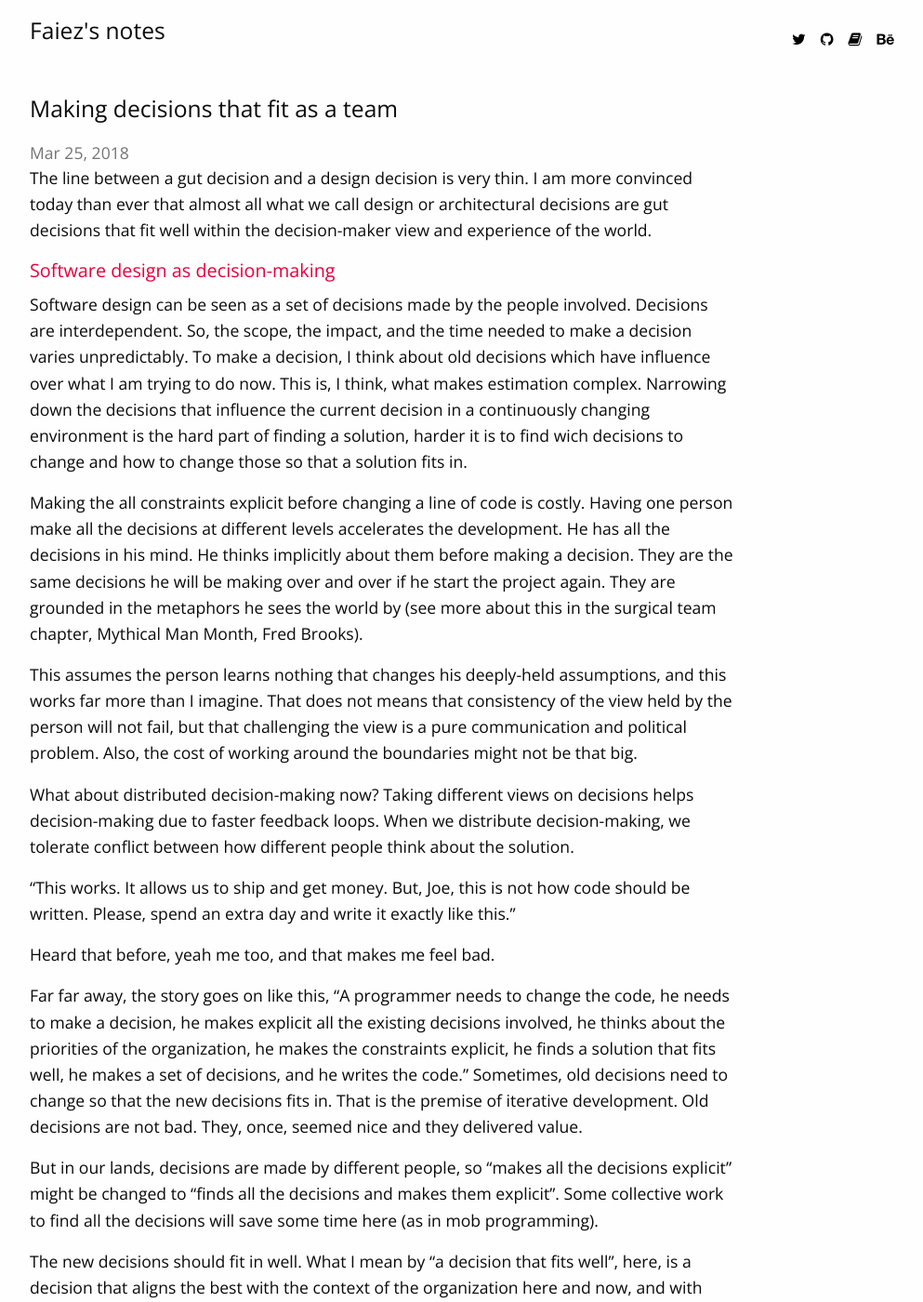
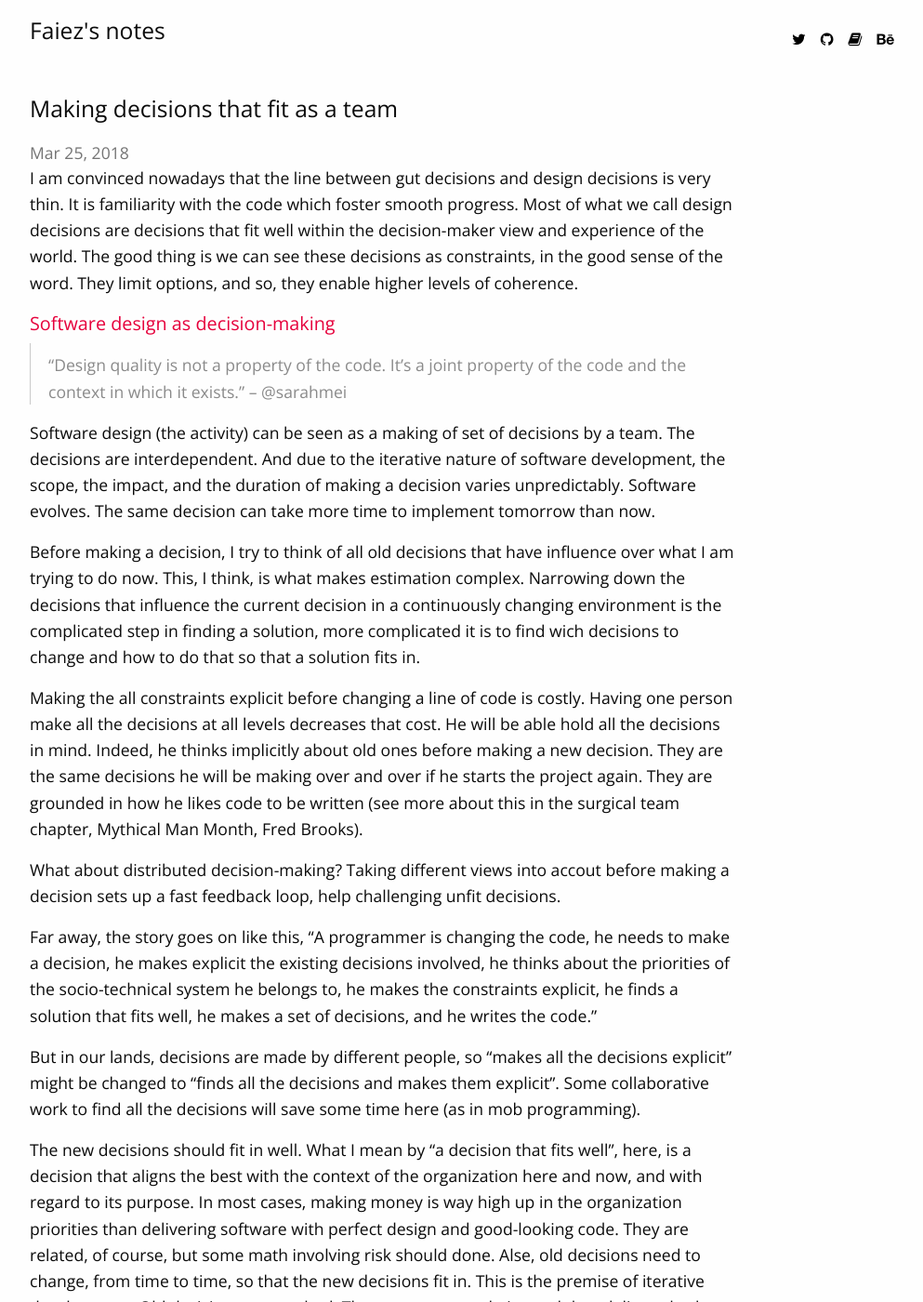
Before and after one commit to haresfaiez/haresfaiez.github.io, a Jekyll site: the page built from _posts/2018-03-25-making-decisions-that-fit-as-a-team.md, in a window 1280 px wide and 1400 px high. Shown: the whole window at 93% size, without its empty margins (103-1096 px from the left). Built offline with Jekyll 4.4.1, drawn with Linux system fonts in a browser that asks for light colours; comment, search, counter and statistics services are not loaded; some of the changed text lies outside the part shown.

Commit message:
Improve the design-decision-making post

```diff
--- a/_posts/2018-03-25-making-decisions-that-fit-as-a-team.md
+++ b/_posts/2018-03-25-making-decisions-that-fit-as-a-team.md
@@ -7,55 +7,123 @@ categories: Software, design
 tags: featured
 ---
 
-The line between a gut decision and a design decision is very thin. I am more convinced today than ever that almost all what we call design or architectural decisions are gut decisions that fit well within the decision-maker view and experience of the world.
+I am convinced nowadays that the line between gut decisions and design decisions is very thin.
+It is familiarity with the code which foster smooth progress.
+Most of what we call design decisions are decisions that fit well within the decision-maker
+view and experience of the world.
+The good thing is we can see these decisions as constraints, in the good sense of the word.
+They limit options, and so, they enable higher levels of coherence.
 
 ## Software design as decision-making
 
-Software design can be seen as a set of decisions made by the people involved. Decisions are interdependent. So, the scope, the impact, and the time needed to make a decision varies unpredictably. To make a decision, I think about old decisions which have influence over what I am trying to  do now. This is, I think, what makes estimation complex. Narrowing down the decisions that influence the current decision in a continuously changing environment is the hard part of finding a solution, harder it is to find wich decisions to change and how to change those so that a solution fits in.
+> "Design quality is not a property of the code.
+> It's a joint property of the code and the context in which it exists." -- @sarahmei
 
-Making the all constraints explicit before changing a line of code is costly. Having one person make all the decisions at different levels accelerates the development. He has all the decisions in his mind. He thinks implicitly about them before making a decision. They are the same decisions he will be making over and over if he start the project again. They are grounded in the metaphors he sees the world by (see more about this in the surgical team chapter, Mythical Man Month, Fred Brooks).
+Software design (the activity) can be seen as a making of set of decisions by a team.
+The decisions are interdependent. And due to the iterative nature of software development,
+the scope, the impact, and the duration of making a decision varies unpredictably.
+Software evolves. The same decision can take more time to implement tomorrow than now.
 
-This assumes the person learns nothing that changes his deeply-held assumptions, and this works far more than I imagine. That does not means that consistency of the view held by the person will not fail, but that challenging the view is a pure communication and political problem. Also, the cost of working around the boundaries might not be that big.
+Before making a decision, I try to think of all old decisions that have influence
+over what I am trying to do now.
+This, I think, is what makes estimation complex.
+Narrowing down the decisions that influence the current decision in a continuously changing
+environment is the complicated step in finding a solution, more complicated it is to find wich
+decisions to change and how to do that so that a solution fits in.
 
-What about distributed decision-making now? Taking different views on decisions helps decision-making due to faster feedback loops. When we distribute decision-making, we tolerate conflict between how different people think about the solution.
 
-“This works. It allows us to ship and get money. But, Joe, this is not how code should be written. Please, spend an extra day and write it exactly like this.”
+Making the all constraints explicit before changing a line of code is costly.
+Having one person make all the decisions at all levels decreases that cost.
+He will be able hold all the decisions in mind.
+Indeed, he thinks implicitly about old ones before making a new decision.
+They are the same decisions he will be making over and over if he starts the project again.
+They are grounded in how he likes code to be written
+(see more about this in the surgical team chapter, Mythical Man Month, Fred Brooks).
 
-Heard that before, yeah me too, and that makes me feel bad.
+What about distributed decision-making? Taking different views into accout before making
+a decision sets up a fast feedback loop, help challenging unfit decisions.
 
-Far far away, the story goes on like this, “A programmer needs to change the code, he needs to make a decision, he makes explicit all the existing decisions involved, he thinks about the priorities of the organization, he makes the constraints explicit, he finds a solution that fits well, he makes a set of decisions, and he writes the code.” Sometimes, old decisions need to change so that the new decisions fits in. That is the premise of iterative development. Old decisions are not bad. They, once, seemed nice and they delivered value.
+Far away, the story goes on like this,
+“A programmer is changing the code, he needs to make a decision,
+he makes explicit the existing decisions involved,
+he thinks about the priorities of the socio-technical system he belongs to,
+he makes the constraints explicit,
+he finds a solution that fits well,
+he makes a set of decisions,
+and he writes the code.”
 
-But in our lands, decisions are made by different people, so “makes all the decisions explicit” might be changed to “finds all the decisions and makes them explicit”. Some collective work to find all the decisions will save some time here (as in mob programming).
+But in our lands, decisions are made by different people, so “makes all the decisions explicit”
+might be changed to “finds all the decisions and makes them explicit”.
+Some collaborative work to find all the decisions will save some time here (as in mob
+programming).
 
-The new decisions should fit in well. What I mean by “a decision that fits well”, here, is a decision that aligns the best with the context of the organization here and now, and with regard to its purpose. Most of the time, making money is way high up in the organization priorities than delivering a software with perfect design and well-shaped code. They are related, yes, but some math involving risk should done here.
+The new decisions should fit in well. What I mean by “a decision that fits well”, here,
+is a decision that aligns the best with the context of the organization here and now,
+and with regard to its purpose.
+In most cases, making money is way high up in the organization priorities than delivering
+software with perfect design and good-looking code.
+They are related, of course, but some math involving risk should done.
+Alse, old decisions need to change, from time to time, so that the new decisions fit in.
+This is the premise of iterative development. Old decisions are not bad.
+They, once, seemed nice and they delivered value at the time.
 
-## How to a make decisions
 
 The important questions for me are:
 
- * "How do I communicate a decision I made?"
+ * "How do I communicate a design decision I choose?"
  * "How do I find(and keep up with) the decisions made by others?"
  * "How do I make a decision that fits well?"
 
-### Communicating design decisions
+## Communicating design decisions
 
-My answer to the first two questions will be “assume them”. Contextual patterns help. I remember Grady Booch in an episode of software engineering radio saying “When I visit a new team, I ask them about the design patterns of the system they are working on.” Contextual, ogranisation-constraints adapted patterns enable decisions’ chunking. Anyone on the team can safely assume many decisions from the pattern name when writing code. This speeds up the “finding related decisions”. Also, asking colleagues for hints before working on a part with new updates I am not aware of saves a lot of time, as does pairing and mobbing.
+### Patterns
+Contextual patterns help.
+I remember Grady Booch saying
+“When I visit a new team, I ask them about the design patterns of the system they are working
+on.”
+Contextual, adapted patterns enable decisions’ chunking.
+Anyone can safely assume many decisions by seeing a pattern in the code.
+This speeds up the “finding related decisions”.
 
-“You make a list of all the decisions and then you go through them before making a decision. You can even add categories, sub-categories, tags, a search facility, and all the fun stuff”, you tell me.
+### Communication
+Also, asking colleagues for hints before working on a part with new updates I am not aware of
+saves a lot of time, as does pairing and mobbing.
 
-But then, we will have an least one more decision to consider; “maintaining the list of decisions”. As the list grows, the cost of going through the list will be higher than the cost of remembering the decisions (by building a shared knowledge over time) and exploring the code  before making a decision (through assumption->validation/rejection cycle) to find my way out. We are far better at pattern matching than machines until now.
+### Decision store?
+> “You can make a list of all decisions and you go through them before making a new one.
+> You can even add categories, sub-categories, tags, a search function, and all the fun stuff.”
 
-Also, changing a decision may have a ripple effect. Finding other decisions and changing them will make me do the work twice; once for the code and once for the list. Finally, we have continuous change in company context and business priorities that makes the rational behind already-made decisions obsolete (and that what creates technical debt). It is like you have two codebases, and only one can tell you what will happen in the real world.
+But then, you will have an least one more constraint to consider;
+“maintaining the list of decisions”.
+As the list grows, the cost of going through the list will be higher than the cost of
+remembering the decisions (by building a shared knowledge over time) and exploring the code
+before making a new decision (through assumption->validation/rejection cycle).
+We are still better than machines at pattern matching.
 
-### Making design decisions
+Then, changing a decision will have a ripple effect.
+Finding other decisions and changing them will make us do the work twice;
+once for the code and once for the list.
 
-For the third question now, I like to think of a new metric ;the distance between the shared knowledge(the system patterns and the team-wide held assumptions) and the new decision (the new decision may involve changing an existing decision). The greater this distance is, the greater the number of people that needs to be involved.
+Finally, we have continuous change in company context and business priorities, which make
+the rational behind already-made decisions obsolete (this is one cause of technical debt by
+the way). It is as you have two codebases, and only one can tell you what will happen in
+the real world.
 
-One exercise I like here goes like this:
+## Making design decisions
+
+For the third question now, I think of a new metric; the gap between the shared knowledge
+(the system patterns and the team-wide held assumptions) and the new decision (the new decision
+may involve changing an existing decision).
+The greater this gap is, the greater the number of people that needs to be involved.
+
+One exercise I like doing before making a decision here goes like this:
 
  * Every one writes the dependent old decisions on sticky notes
  * Make the priorities of the organization visible
  * Make the new decision
  * Find a set of metrics that will give feedback about the new decision
 
-I am working on this right now. This post will be enriched and improved as I gain deeper insights into the process. I like to hear what you think about this exercise as well as your stories with distributed decision-making in a team.
+I am working on this right now.
+This post will be enriched and improved as I gain deeper insights into the subject.
+I like to hear what you think about this exercise as well as your stories with
+distributed decision-making in your team.
```
